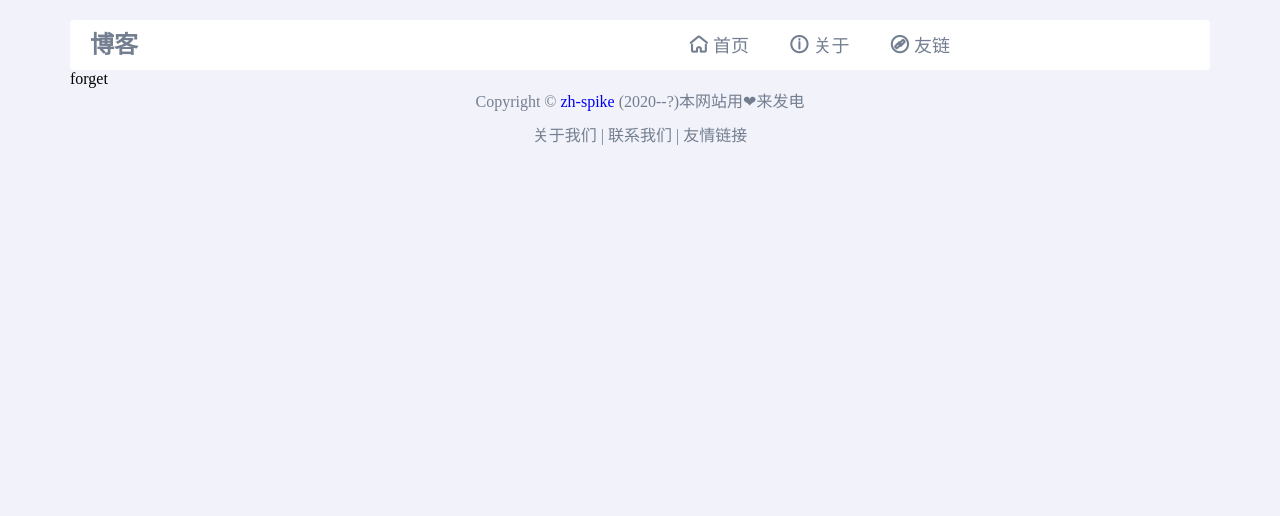
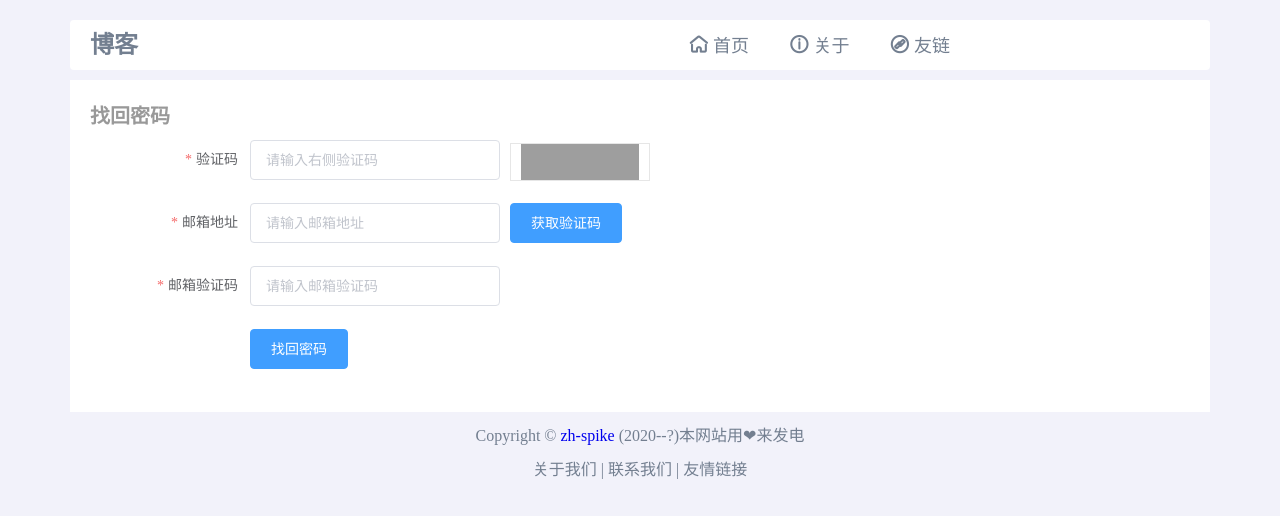
Before and after one commit to zh-Spike/BlogFrontEnd_Nuxt.js, a Nuxt app: page /forget in a window 1280 px wide. Shown: the top 516 px of the page. Built offline with nearby package versions, Linux system fonts and the light colour scheme; no server answers; grey boxes are pictures that could not be loaded.

Commit message:
Finish forgetPassword part

```diff
--- a/api/api.js
+++ b/api/api.js
@@ -124,3 +124,12 @@ export const registerUser = (captchaCode, emailCode, user) => {
   return http.requestPost('/user/sign_up?captcha_code=' + captchaCode
     + '&email_code=' + emailCode, user);
 }
+
+export const checkVerifyCode = (captchaCode, email, emailCode) => {
+  return http.requestGet('/user/check_email_code?captchaCode=' + captchaCode
+    + '&email=' + email + '&emailCode=' + emailCode);
+}
+
+export const updatePassword = (verifyCode, user) => {
+  return http.requestPut('/user/password/' + verifyCode, user);
+}
--- a/pages/forget/index.vue
+++ b/pages/forget/index.vue
@@ -1,13 +1,217 @@
 <template>
-  <div>forget</div>
+  <div class="forget-box">
+    <div class="forget-container">
+      <div class="forget-title">
+        找回密码
+      </div>
+      <div class="forget-form-container">
+        <div class="verify-code-container" v-if="showType==='verifyCode'">
+          <el-form label-width="100px">
+            <el-form-item label="验证码" required>
+              <el-input v-model="captchaCode" placeholder="请输入右侧验证码"
+                        @keyup.enter.native="doLogin"></el-input>
+              <img
+                :src="captchaPath" @click="updateVerifyCode" class="captcha-code">
+            </el-form-item>
+            <el-form-item
+              required
+              label="邮箱地址">
+              <el-input placeholder="请输入邮箱地址" v-model="user.email"></el-input>
+              <el-button v-if="!isCountDowning" type="primary" @click="getVerifyCode"
+                         class="email-get-verify-code-btn">获取验证码
+              </el-button>
+              <el-button v-else class="get-verify-code-btn" @click="getVerifyCode" disabled type="primary">
+                {{ countDownText }}
+              </el-button>
+            </el-form-item>
+            <el-form-item
+              required
+              label="邮箱验证码">
+              <el-input v-model="emailCode" placeholder="请输入邮箱验证码"></el-input>
+            </el-form-item>
+            <el-form-item>
+              <el-button type="primary" @click="resetPassword">找回密码</el-button>
+            </el-form-item>
+          </el-form>
+        </div>
+        <div class="forget-reset-password-container" v-if="showType==='resetPassword'">
+          <el-form label-width="100px">
+            <el-form-item
+              required
+              label="用户新密码">
+              <el-input type="password" v-model="originalPassword" placeholder="请输入用户新密码"></el-input>
+            </el-form-item>
+            <el-form-item>
+              <el-button type="primary" @click="setPassword">设置新密码</el-button>
+            </el-form-item>
+          </el-form>
+        </div>
+      </div>
+    </div>
+  </div>
 </template>
 
 <script>
+import * as api from "@/api/api";
+import {hex_md5} from "@/utils/md5";
+
 export default {
-  name: "index"
+  data() {
+    return {
+      showType: 'verifyCode',
+      isCountDowning: false,
+      countDownText: '重新发送(60)s',
+      captchaPath: '/user/captcha',
+      captchaCode: '',
+      emailCode: '',
+      originalPassword: '',
+      user: {
+        userName: '',
+        password: '',
+        email: '',
+      }
+    }
+  },
+  methods: {
+    setPassword() {
+      if (this.originalPassword === '') {
+        this.$message.error('请输入新密码');
+        return;
+      }
+      this.user.password = hex_md5(this.originalPassword);
+      // 提交数据
+      api.updatePassword(this.emailCode, this.user).then(result => {
+        if (result.code === api.success_code) {
+          // 成功 提示 并且跳转到登录页面
+          this.$message.success(result.message);
+          location.href = "/login";
+        } else {
+          this.$message.error(result.message);
+          this.showType = 'verifyCode';
+          this.updateVerifyCode();
+        }
+      })
+
+    },
+    getVerifyCode() {
+      if (this.captchaCode === '') {
+        this.$message.error("请输入图灵验证码");
+        return;
+      }
+      if (this.user.email === '') {
+        this.$message.error("请输入邮箱地址");
+        return;
+      }
+      let reg = /\w[-\w.+]*@([A-Za-z0-9][-A-Za-z0-9]+\.)+[A-Za-z]{2,14}/
+      if (!reg.test(this.user.email)) {
+        this.$message.error("邮箱地址不正确");
+        return;
+      }
+      api.sendEmailCode(this.captchaCode, this.user.email, 'forget').then(result => {
+        if (result.code === api.success_code) {
+          // 如果发送成功，开始倒计时
+          this.startCountDown();
+          this.$message.success(result.message);
+        } else {
+          // 否则给出提示
+          this.$message.error(result.message);
+          this.updateVerifyCode();
+        }
+      })
+    },
+    resetPassword() {
+      if (this.captchaCode === '') {
+        this.$message.error('图灵码不可为空');
+      }
+      if (this.user.email === '') {
+        this.$message.error('邮箱地址不可为空');
+      }
+      if (this.emailCode === '') {
+        this.$message.error('邮箱验证码不可为空');
+      }
+      /*
+        判空
+        检查当前验证是否正确 若正确则显示修改密码的部分
+      */
+      api.checkVerifyCode(this.captchaCode, this.user.email, this.emailCode).then(result => {
+        if (result.code === api.success_code) {
+          // 显示设置密码的UI
+          this.showType = 'resetPassword';
+        } else {
+          // 给出提示 重新加载验证码
+          this.$message.error(result.message);
+          this.updateVerifyCode();
+        }
+      });
+    },
+    updateVerifyCode() {
+      this.captchaPath = '/user/captcha' + "?random=" + Date.parse(new Date());
+      // console.log(this.captchaPath);
+    },
+    startCountDown() {
+      let time = 60;
+      this.isCountDowning = true;
+      let that = this;
+      let interval = setInterval(function () {
+        // 执行倒计时内容
+        time--;
+        if (time <= 0) {
+          that.isCountDowning = false;
+          clearInterval(interval);
+        }
+        // console.log('倒计时 == > ' + time)
+        that.countDownText = '重新发送(' + time + ')s';
+      }, 1000);
+    },
+  },
 }
 </script>
 
 <style>
+.email-get-verify-code-btn {
+  margin-left: 10px;
+}
 
+.get-verify-code-btn {
+  margin-left: 10px;
+}
+
+.forget-title {
+  color: #999;
+  position: absolute;
+  font-weight: 600;
+  font-size: 20px;
+  margin-right: 20px;
+}
+
+.forget-container .el-input {
+  width: 250px;
+}
+
+.forget-container .el-input__inner {
+  width: 250px;
+}
+
+.captcha-code {
+  cursor: pointer;
+  width: 118px;
+  height: 36px;
+  padding-left: 10px;
+  padding-right: 10px;
+  vertical-align: middle;
+  margin-left: 10px;
+  border: #e6e6e6 solid 1px;
+}
+
+.forget-form-container {
+  margin-top: 40px;
+  margin-left: 60px;
+}
+
+.forget-container {
+  background: #fff;
+  margin-top: 10px;
+  margin-bottom: 10px;
+  padding: 20px;
+}
 </style>
--- a/pages/register/index.vue
+++ b/pages/register/index.vue
@@ -14,7 +14,6 @@
           </el-form-item>
           <el-form-item
             required
-
             label="邮箱地址">
             <el-input placeholder="请输入邮箱地址" v-model="user.email"></el-input>
             <el-button v-if="!isCountDowning" type="primary" @click="getVerifyCode"
@@ -44,7 +43,6 @@
           </el-form-item>
           <el-form-item>
             <el-button type="primary" @click="doRegister">注册</el-button>
-            <el-button @click="reset">重置</el-button>
           </el-form-item>
         </el-form>
       </div>
@@ -173,6 +171,7 @@ export default {
         } else {
           // 否则给出提示
           this.$message.error(result.message);
+          this.updateVerifyCode();
         }
       })
     },
@@ -223,6 +222,10 @@ export default {
   border: #e6e6e6 solid 1px;
 }
 
+.email-get-verify-code-btn {
+  margin-left: 10px;
+}
+
 .get-verify-code-btn {
   margin-left: 10px;
 }
```
